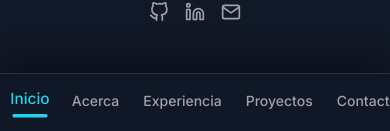
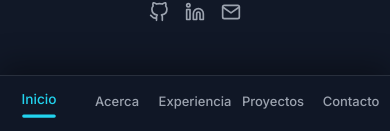
Before and after one commit to Krpardo27/kevin-portfolio, a React (Vite) app in the folder frontend/: page / in a window 390 px wide. Shown: the part 710-841 px from the top of the page. Built offline with nearby package versions, Linux system fonts and the light colour scheme.

Commit message:
Se corrige CSS en mobile nav

```diff
--- a/frontend/src/components/NavMobile.jsx
+++ b/frontend/src/components/NavMobile.jsx
@@ -18,22 +18,22 @@ const NavMobile = () => {
         shadow-[0_-10px_30px_rgba(0,0,0,0.35)]
       "
     >
-      <ul className="flex justify-around items-center py-2">
+      <ul className="flex items-center justify-between py-2 w-full">
         {navigation.map(({ path, label }) => (
-          <li key={path}>
+          <li key={path} className="flex-1">
             <NavLink
               to={path}
               onClick={scrollToTop}
               className={({ isActive }) =>
                 `
-                  flex flex-col items-center gap-1 px-3 py-2
-                  text-[14px] font-medium transition-all
-                  ${
-                    isActive
-                      ? "text-cyan-400 scale-110 -translate-y-0.5"
-                      : "text-gray-400 hover:text-blue-400"
-                  }
-                `
+          flex flex-col items-center gap-1 py-2
+          text-[13px] font-medium transition-all
+          ${
+            isActive
+              ? "text-cyan-400 scale-105 -translate-y-0.5"
+              : "text-gray-400 hover:text-blue-400"
+          }
+          `
               }
             >
               {({ isActive }) => (
```
Also changed, not shown: 1 other file (tests, documents, lock files or other folders).
